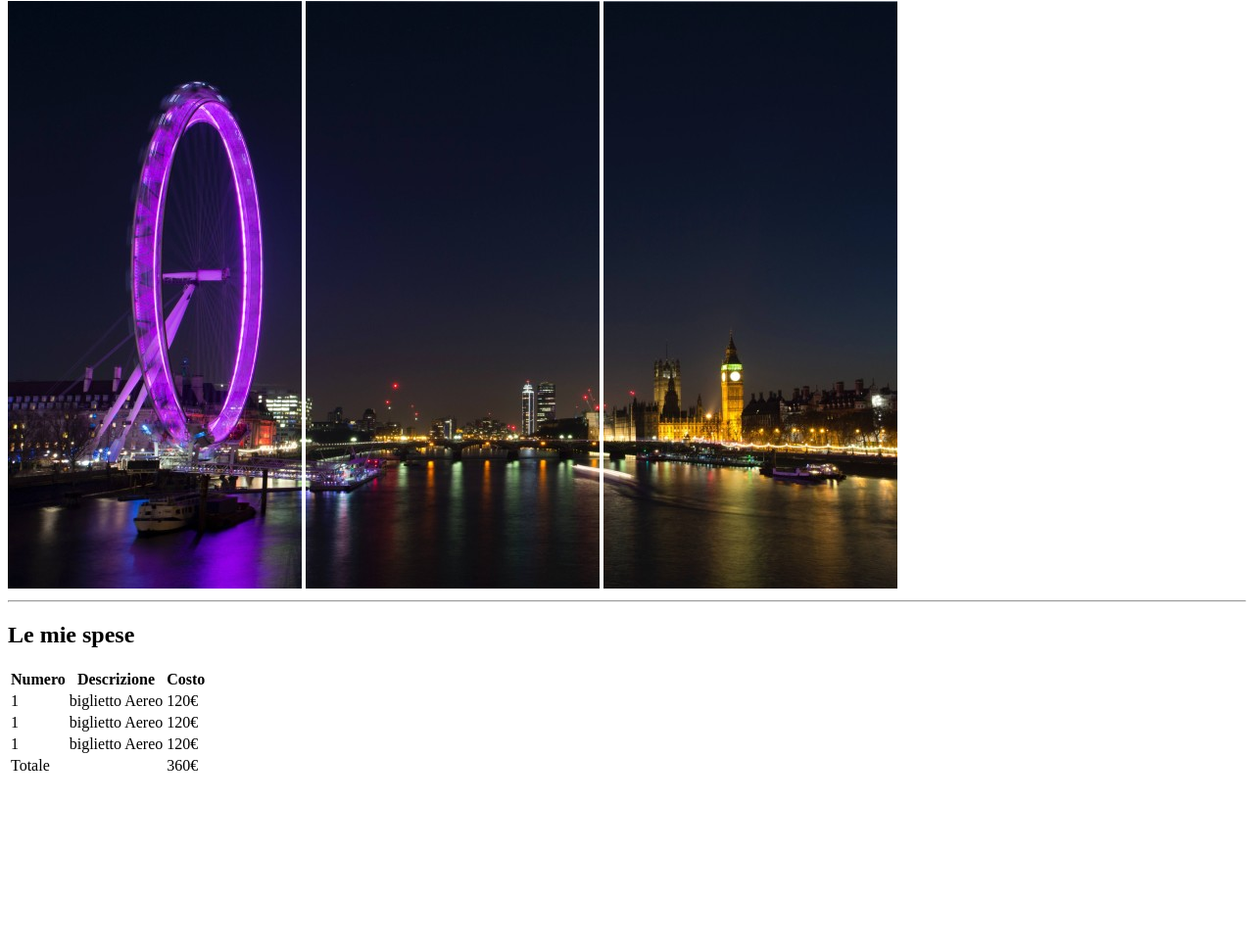
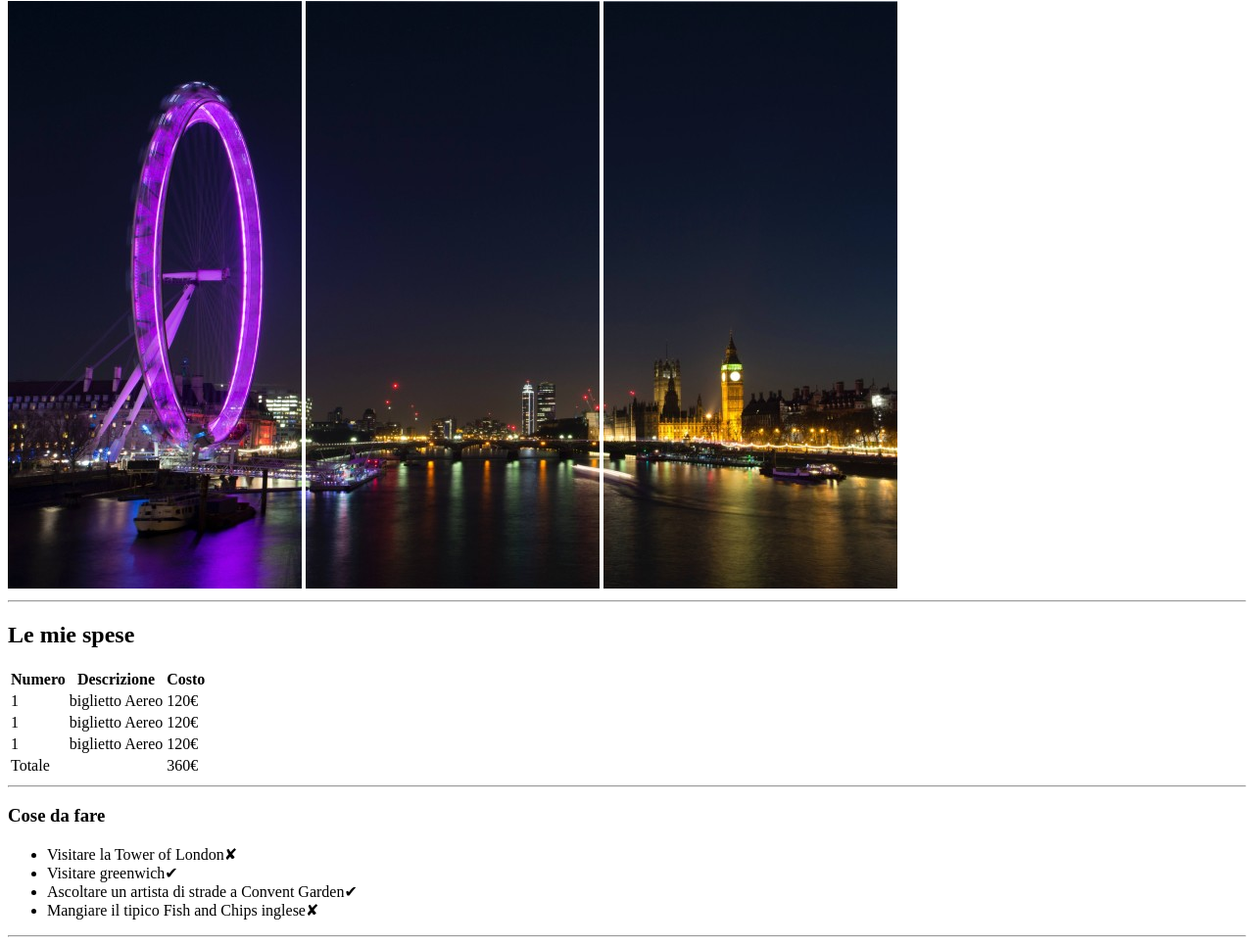
Before and after one commit to Giovannirighini2000/html-london-trip, a plain HTML site: page index.html in a window 1280 px wide. Shown: the part 79-1044 px from the top of the page at 98% size. Before the commit the page ends 881 px from the top, so only its background shows below. Drawn offline with Linux system fonts and the light colour scheme.

Commit message:
2 section ul list aggiunta

```diff
--- a/index.html
+++ b/index.html
@@ -57,11 +57,29 @@
                     <td colspan="2">Totale</td>
                     <td>360&euro;</td>
                 </tr>
-
-
             </tfoot>
            </table>
+
         </section>
+        <hr>
+        <section>
+        <h3>Cose da fare</h3>
+        <ul>
+            <li>
+                Visitare la Tower of London&#10008;
+            </li>
+            <li>
+                Visitare greenwich&#10004;
+            </li>
+            <li>
+                Ascoltare un artista di strade a Convent Garden&#10004;
+            </li>
+            <li>
+                Mangiare il tipico Fish and Chips inglese&#10008;
+            </li>
+        </ul>
+    </section>
+        <hr>
 
     </main>
     <footer>
```
